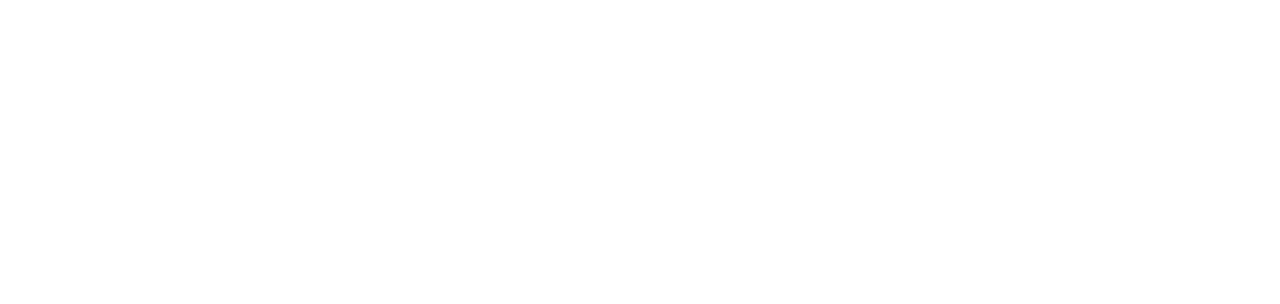
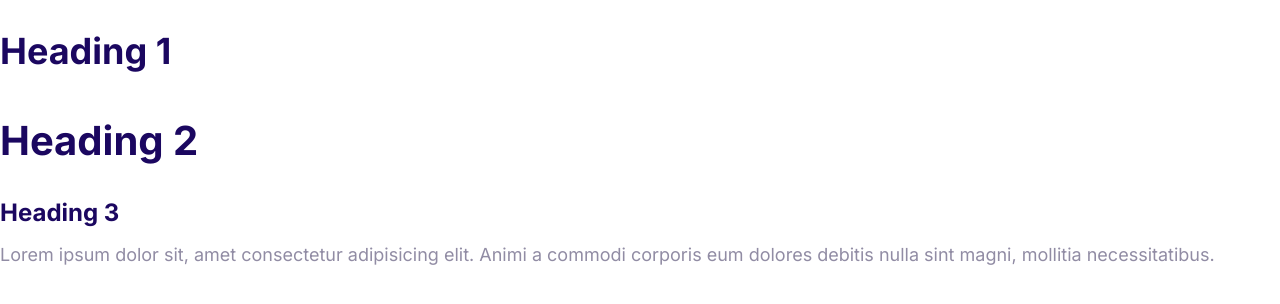
Before and after one commit to catalinus1997/moshify, a plain HTML site: page index.html in a window 1280 px wide. Drawn offline with nearby package versions, Linux system fonts and the light colour scheme.

Commit message:
Define the styles for the fonts.

```diff
--- a/index.css
+++ b/index.css
@@ -1,3 +1,6 @@
+html {
+  font-size: 62.5%;
+}
 :root {
   --color-primary: #2584ff;
   --color-secondary: #00d9ff;
@@ -5,3 +8,49 @@
   --color-headings: #1b0760;
   --color-body: #918ca4;
 }
+
+body {
+  font-family: Inter, Arial, Helvetica, sans-serif;
+  font-size: 2.4rem;
+  color: var(--color-body);
+  line-height: 1.5;
+}
+
+h1,
+h2,
+h3 {
+  color: var(--color-headings);
+  margin-bottom: 1rem;
+}
+
+h1 {
+  font-size: 7rem;
+}
+
+h2 {
+  font-size: 4rem;
+}
+
+h3 {
+  font-size: 3rem;
+}
+
+p {
+  margin-top: 0;
+}
+
+@media screen and (min-width: 1024px) {
+  body {
+    font-size: 1.8rem;
+  }
+
+  h1 {
+    font-size: 8rem;
+  }
+  h2 {
+    font-size: 4rem;
+  }
+  h3 {
+    font-size: 2.4rem;
+  }
+}
--- a/index.html
+++ b/index.html
@@ -5,8 +5,22 @@
     <meta http-equiv="X-UA-Compatible" content="IE=edge" />
     <meta name="viewport" content="width=device-width, initial-scale=1.0" />
     <title>Moshify</title>
+    <link rel="preconnect" href="https://fonts.googleapis.com" />
+    <link rel="preconnect" href="https://fonts.gstatic.com" crossorigin />
+    <link
+      href="https://fonts.googleapis.com/css2?family=Inter:wght@400;700&display=swap"
+      rel="stylesheet"
+    />
     <link rel="stylesheet" href="/Moshify/index.css" />
     <link rel="stylesheet" href="/CSS/normalize.css" />
   </head>
-  <body></body>
+  <body>
+    <h1>Heading 1</h1>
+    <h2>Heading 2</h2>
+    <h3>Heading 3</h3>
+    <p>
+      Lorem ipsum dolor sit, amet consectetur adipisicing elit. Animi a commodi
+      corporis eum dolores debitis nulla sint magni, mollitia necessitatibus.
+    </p>
+  </body>
 </html>
```
